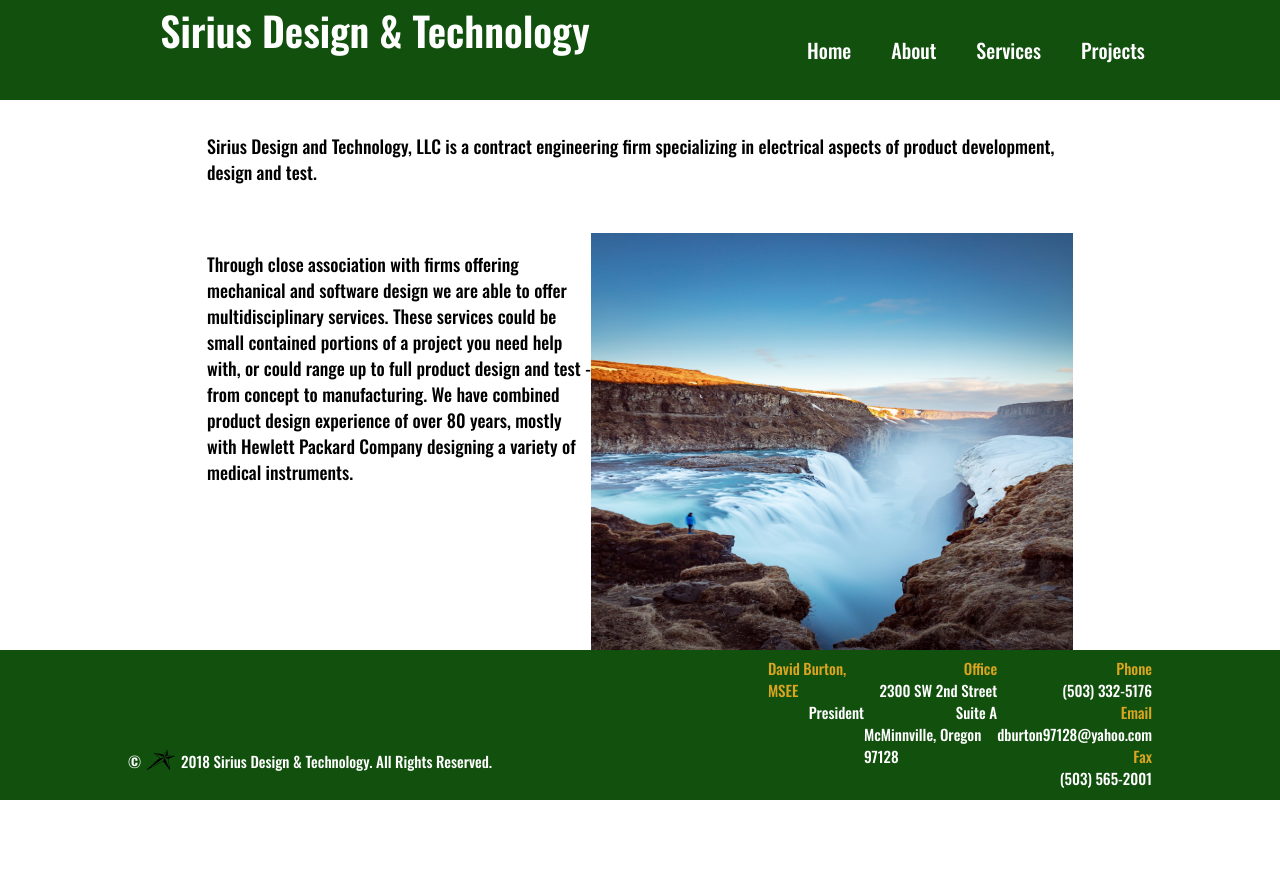
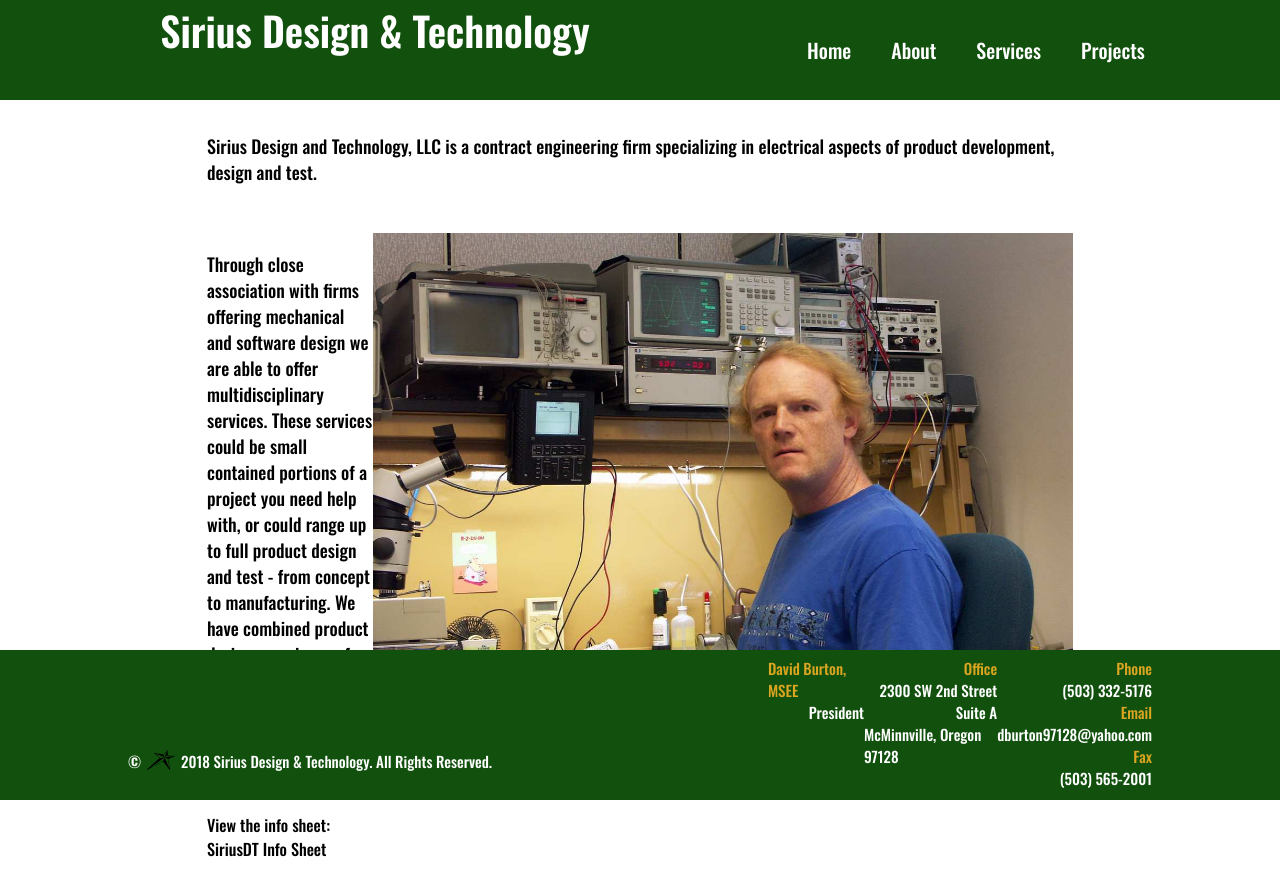
Before and after one commit to jacobjburton/sdt-react, a React (Create React App) app: page /about in a window 1280 px wide. Shown: the top 896 px of the page. Before the commit the page ends 800 px from the top, so only its background shows below. Built offline with nearby package versions, Linux system fonts and the light colour scheme.

Commit message:
linked info sheet to about page

```diff
--- a/src/components/About/About.css
+++ b/src/components/About/About.css
@@ -38,3 +38,19 @@
     bottom: 0;
     right: 0;
 }
+
+.collaborationImage p
+{
+    font-size: .7em;
+}
+
+.pdfLink
+{
+    text-decoration: none;
+    color: black;
+}
+
+.pdfLink:hover
+{
+    color: goldenrod;
+}
--- a/src/components/About/About.js
+++ b/src/components/About/About.js
@@ -1,5 +1,6 @@
 import React, { Component } from 'react';
 import './About.css';
+import pdf from '../../files/SiriusDT-Info.pdf';
 
 class About extends Component
 {
@@ -13,8 +14,19 @@
                     <br/>
 
                     <div className='collaboration'>
-                        <p>Through close association with firms offering mechanical and software design we are able to offer multidisciplinary services. These services could be small contained portions of a project you need help with, or could range up to full product design and test - from concept to manufacturing. We have combined product design experience of over 80 years, mostly with Hewlett Packard Company designing a variety of medical instruments.</p>
-                        <img className='image' src={require('../../images/mahkeo-222757-unsplash.jpg')} alt=""/>
+                        <p>Through close association with firms offering mechanical and software design we are able to offer multidisciplinary services. These services could be small contained portions of a project you need help with, or could range up to full product design and test - from concept to manufacturing. We have combined product design experience of over 80 years, mostly with Hewlett Packard Company designing a variety of medical instruments. <br/>
+                            <p>View the info sheet: <a className='pdfLink' href={pdf} target="_blank" rel="noopener noreferrer">SiriusDT Info Sheet</a></p>
+                        </p>
+                        <div className='collaborationImage'>
+                            <img className='image' src={require('../../images/MeAtWork.JPG')} alt=""/>
+                            <p>David Burton, President, MSEE</p>
+                        </div>
+                    </div>
+
+                    <br/>
+
+                    <div className='dataSheet'>
+
                     </div>
                 </div>
             </div>
```
Also changed, not shown: src/components/Projects/Projects.css (line endings or trailing spaces), src/images/MeAtWork.JPG (added), 1 other file (tests, documents, lock files or other folders).
